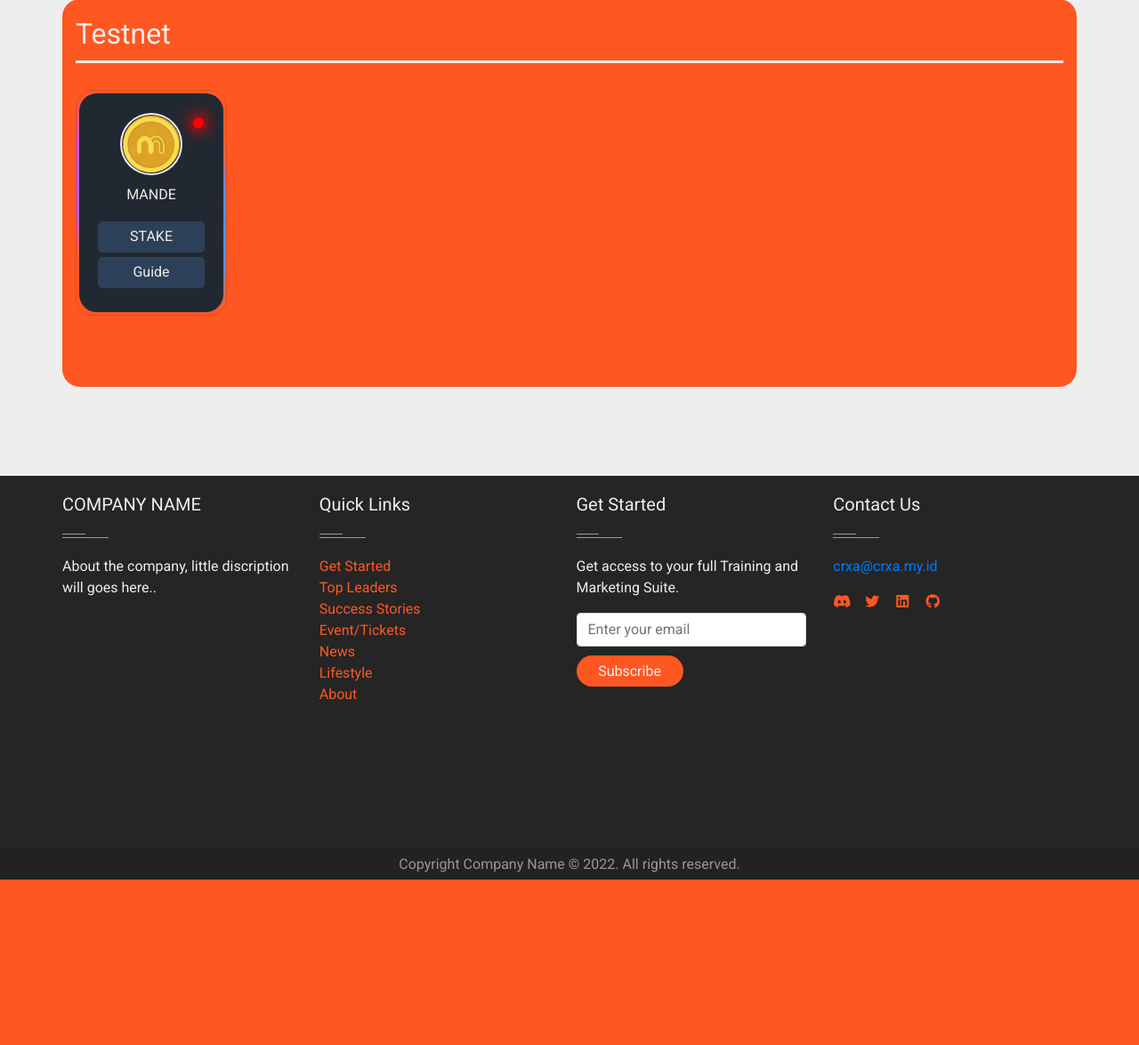
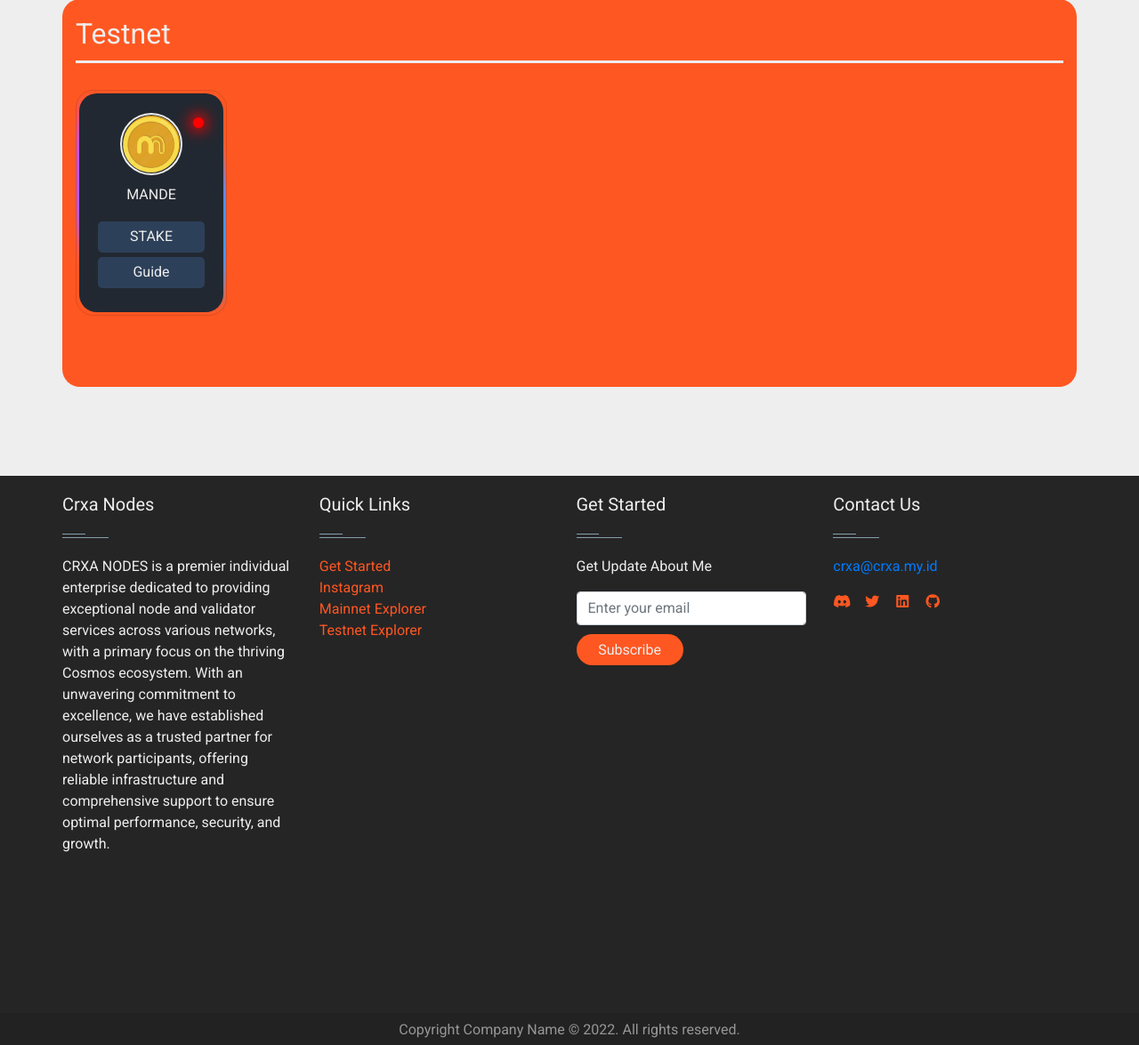
Before and after one commit to caraka15/node-service, a PHP site: page / in a window 1280 px wide. Shown: the part 664-1839 px from the top of the page at 89% size. Before the commit the page ends 1653 px from the top, so only its background shows below. Run offline with PHP 8.4, Linux system fonts and the light colour scheme; data comes from the database, SQL or seed files in the repository; data that the repository does not hold is empty.

Commit message:
modify footer

```diff
--- a/component/includes/footer.php
+++ b/component/includes/footer.php
@@ -5,8 +5,12 @@
 
                 <div class="col-xs-12 col-sm-6 col-md-3">
                     <div class="widget subscribe no-box">
-                        <h5 class="widget-title">COMPANY NAME<span></span></h5>
-                        <p>About the company, little discription will goes here.. </p>
+                        <h5 class="widget-title">Crxa Nodes<span></span></h5>
+                        <p>CRXA NODES is a premier individual enterprise dedicated to providing exceptional node and
+                            validator services across various networks, with a primary focus on the thriving Cosmos
+                            ecosystem. With an unwavering commitment to excellence, we have established ourselves as a
+                            trusted partner for network participants, offering reliable infrastructure and comprehensive
+                            support to ensure optimal performance, security, and growth.</p>
                     </div>
                 </div>
 
@@ -15,25 +19,19 @@
                         <h5 class="widget-title">Quick Links<span></span></h5>
                         <ul class="thumbnail-widget">
                             <li>
-                                <div class="thumb-content"><a href="#.">Get Started</a></div>
+                                <div class="thumb-content"><a href="https://crxa.my.id/">Get Started</a></div>
                             </li>
                             <li>
-                                <div class="thumb-content"><a href="#.">Top Leaders</a></div>
+                                <div class="thumb-content"><a href="https://instagram.com/caraka1928_">Instagram</a>
+                                </div>
                             </li>
                             <li>
-                                <div class="thumb-content"><a href="#.">Success Stories</a></div>
+                                <div class="thumb-content"><a href="https://explorer.crxa.my.id">Mainnet Explorer</a>
+                                </div>
                             </li>
                             <li>
-                                <div class="thumb-content"><a href="#.">Event/Tickets</a></div>
-                            </li>
-                            <li>
-                                <div class="thumb-content"><a href="#.">News</a></div>
-                            </li>
-                            <li>
-                                <div class="thumb-content"><a href="#.">Lifestyle</a></div>
-                            </li>
-                            <li>
-                                <div class="thumb-content"><a href="#.">About</a></div>
+                                <div class="thumb-content"><a href="https://testnet-explorer.crxa.my.id">Testnet
+                                        Explorer</a></div>
                             </li>
                         </ul>
                     </div>
@@ -42,7 +40,7 @@
                 <div class="col-xs-12 col-sm-6 col-md-3">
                     <div class="widget no-box">
                         <h5 class="widget-title">Get Started<span></span></h5>
-                        <p>Get access to your full Training and Marketing Suite.</p>
+                        <p>Get Update About Me</p>
                         <div class="subscribe">
                             <form action="index.php" method="POST">
                                 <div class="input-group">
```
